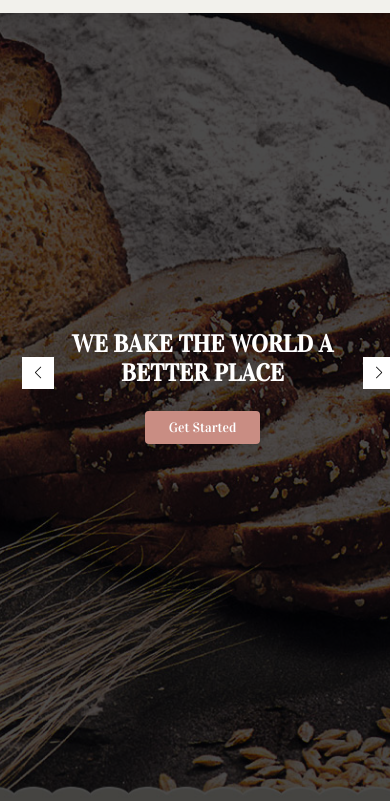
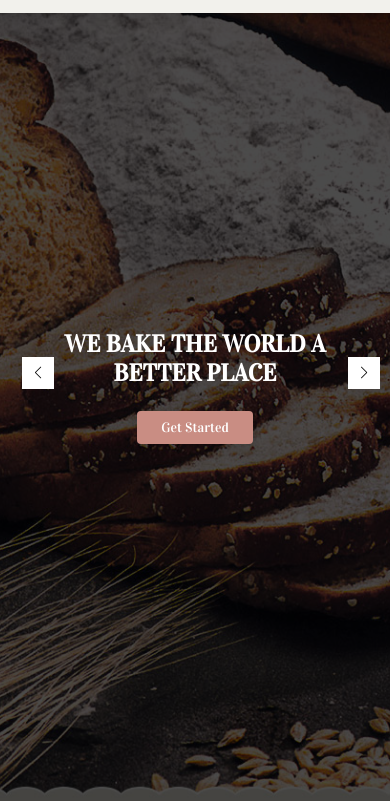
Before and after one commit to fatehachouri/Bakery-Website, a plain HTML site: page index.html in a window 390 px wide. Shown: the part 43-844 px from the top of the page. Drawn offline with nearby package versions, Linux system fonts and the light colour scheme; some packages are replaced by stand-ins of ours; a script that the page names is missing.

Commit message:
upload the design

```diff
--- a/css/main.css
+++ b/css/main.css
@@ -744,9 +744,6 @@ color: var(--secondary);
 
   @media (max-width: 450px){
 
-    section{
-      margin-right: -15px;
-    }
     html{
       font-size: 50%;
     }
```
